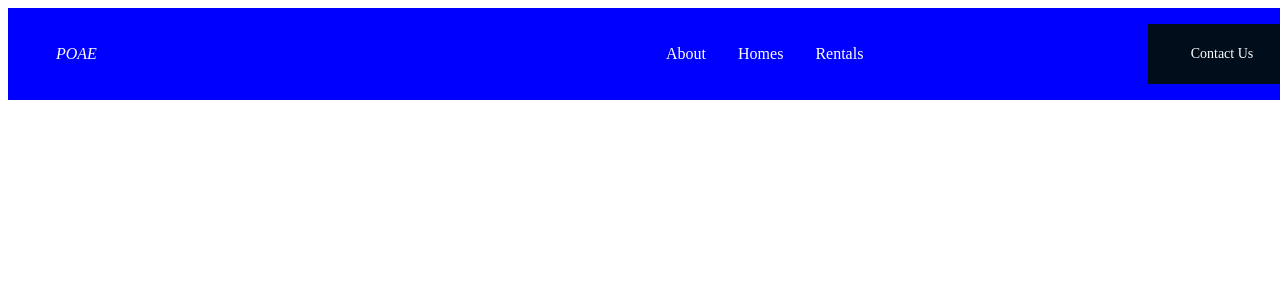
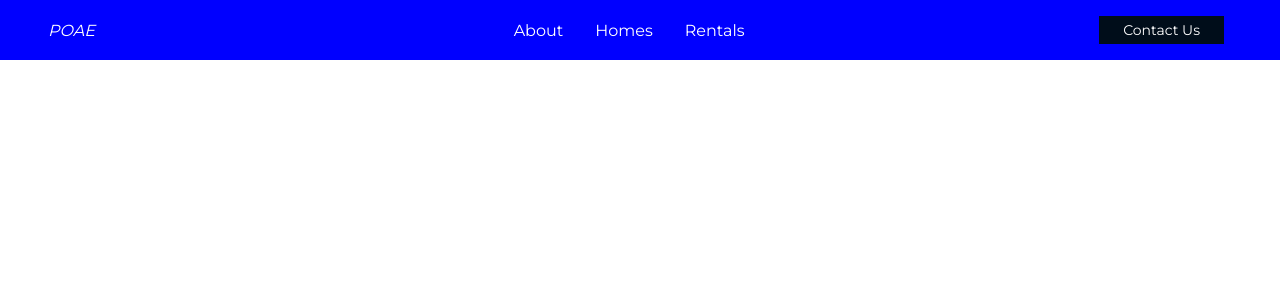
Before and after one commit to cyryll/real-estate, a React (Create React App) app: page / in a window 1280 px wide. Shown: the top 300 px of the page. Built offline with nearby package versions, Linux system fonts and the light colour scheme.

Commit message:
menu bar

```diff
--- a/public/index.html
+++ b/public/index.html
@@ -1,14 +1,12 @@
 <!DOCTYPE html>
 <html lang="en">
-  <head>
+
+<head>
     <meta charset="utf-8" />
     <link rel="icon" href="%PUBLIC_URL%/favicon.ico" />
     <meta name="viewport" content="width=device-width, initial-scale=1" />
     <meta name="theme-color" content="#000000" />
-    <meta
-      name="description"
-      content="Web site created using create-react-app"
-    />
+    <meta name="description" content="Web site created using create-react-app" />
     <link rel="apple-touch-icon" href="%PUBLIC_URL%/logo192.png" />
     <!--
       manifest.json provides metadata used when your web app is installed on a
@@ -24,9 +22,12 @@
       work correctly both with client-side routing and a non-root public URL.
       Learn how to configure a non-root public URL by running `npm run build`.
     -->
+    <link rel="preconnect" href="https://fonts.gstatic.com">
+    <link href="https://fonts.googleapis.com/css2?family=Montserrat:wght@400;700&display=swap" rel="stylesheet">
     <title>React App</title>
-  </head>
-  <body>
+</head>
+
+<body>
     <noscript>You need to enable JavaScript to run this app.</noscript>
     <div id="root"></div>
     <!--
@@ -39,5 +40,6 @@
       To begin the development, run `npm start` or `yarn start`.
       To create a production bundle, use `npm run build` or `yarn build`.
     -->
-  </body>
+</body>
+
 </html>
--- a/src/App.js
+++ b/src/App.js
@@ -1,13 +1,11 @@
 import Navbar from "./components/Navbar/Navbar";
-import { BrowserRouter as Router } from 'react-router-dom'
+import GlobalStyle from "./globalStyles";
 
 function App() {
   return (
     <>
-      <Router>
-        <Navbar />
-      </Router>
-
+      <GlobalStyle />
+      <Navbar />
     </>
   );
 }
--- a/src/components/Navbar/NavbarElements.js
+++ b/src/components/Navbar/NavbarElements.js
@@ -1,5 +1,6 @@
 import styled, { css } from 'styled-components/macro'
 import { Link } from 'react-router-dom'
+import {FaBars} from 'react-icons/fa'
 
 export const Nav = styled.nav `
     height: 60px;
@@ -25,12 +26,24 @@ export const Logo = styled(Link)`
     ${NavLink}
     font-style: italic;
 `
-export const MenuBars = styled.i `
+export const MenuBars = styled(FaBars) `
+    display: none;
 
+    @media screen and (max-width: 768px) {
+        display: block;
+        width: 30px;
+        // height: 30px:
+        // transform: translateY(-50%, 100%)
+    }
 `
 export const NavMenu = styled.div `
     display: flex;
     align-items: center;
+    margin-right: -48px;
+
+    @media screen and (max-width: 768px) {
+        display: none;
+    }
 `
 export const NavMenuLinks = styled(Link)`
     ${NavLink}
@@ -39,4 +52,8 @@ export const NavBtn = styled.div`
     display: flex;
     align-items: centre;
     margin-right: 24px;
+
+    @media screen and (max-width: 768px) {
+        display: none;
+    }
 `
--- /dev/null
+++ b/src/globalStyles.js
@@ -0,0 +1,16 @@
+import { createGlobalStyle } from 'styled-components'
+
+const GlobalStyle = createGlobalStyle `
+    *{
+        margin: 0;
+        padding: 0;
+        box-sizing: border-box;
+        font-family: "Montserrat", san-serif;
+    }
+
+    html, body {
+        overflow-x: hidden;
+    }
+`
+
+export default GlobalStyle;
--- a/src/index.js
+++ b/src/index.js
@@ -1,9 +1,11 @@
 import React from 'react';
 import ReactDOM from 'react-dom';
 import App from './App';
-
+import { BrowserRouter as Router } from 'react-router-dom'
 
 ReactDOM.render(
-    <App />,
+  <Router>
+    <App />
+  </Router>,
   document.getElementById('root')
 );
```
Also changed, not shown: 1 other file (tests, documents, lock files or other folders).
